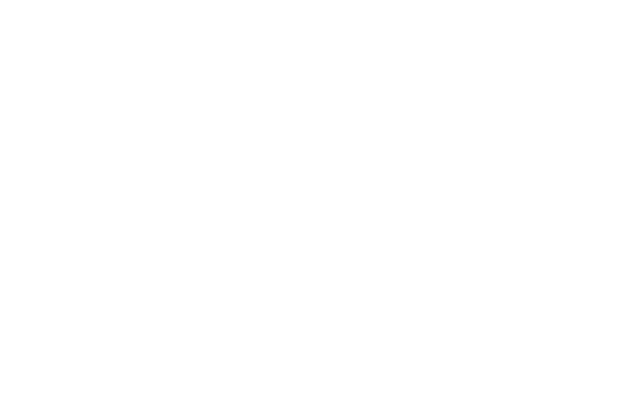
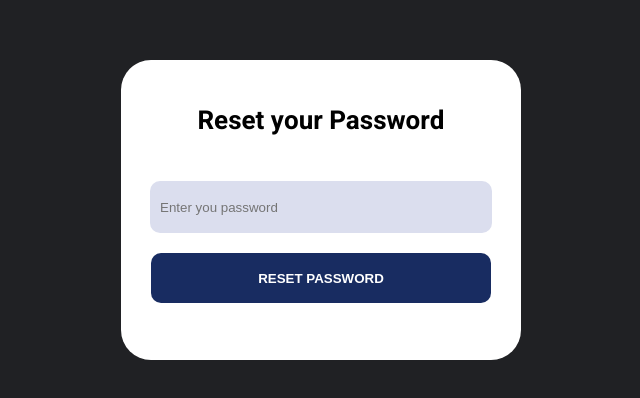
Before and after one commit to Pamudi05/Camp-E-commerce, a React (Create React App) app in the folder frontend/: page /resetpassword in a window 1280 px wide. Before the commit this address had no page. Shown: the part 190-588 px from the top of the page, without its empty margins (319-959 px from the left). Built offline with nearby package versions, Linux system fonts and the light colour scheme.

Commit message:
resetpassword ui

```diff
--- a/frontend/src/App.tsx
+++ b/frontend/src/App.tsx
@@ -14,6 +14,7 @@ import HomePage from './pages/home/HomePage';
 import AboutUs from './pages/about/AboutUs';
 import ForgotPasswordPage from './pages/forgotpassword/ForgotPasswordPage';
 import OTPPage from './pages/forgotpassword/OTPPage';
+import ResetPasswordPage from './pages/forgotpassword/ResetPasswordPage';
 
 function App() {
   return (
@@ -23,6 +24,7 @@ function App() {
           <Route path='/register' element={<RegisterPage />} />
           <Route path='/forgotpassword' element={<ForgotPasswordPage />} />
           <Route path='/otp' element={<OTPPage />} />
+          <Route path='/resetpassword' element={<ResetPasswordPage />} />
           <Route path='/layout' element={<LayoutPage />} />
           <Route path='/homepage' element={<HomePage />} />
           <Route path='/aboutUs' element={<AboutUs />} />
--- a/frontend/src/pages/Login/LoginPage.css
+++ b/frontend/src/pages/Login/LoginPage.css
@@ -62,7 +62,7 @@
   color: #e74c3c;
   font-size: 10px;
   margin: 0;
-  width: 88%;
+  width: 85% !important;
 }
 
 .loginRight .textfile-box .textfield {
@@ -145,7 +145,7 @@
   }
 
   .loginRight .forgot-box {
-    padding-right: 22%;
+    padding-right: 8%;
   }
 
   .loginRight .button-box .button {
@@ -177,8 +177,4 @@
   .loginRight .button-box .button {
     width: 240px;
   }
-
-  .loginRight .forgot-box {
-    padding-right: 10%;
-  }
 }
--- a/frontend/src/pages/Login/LoginPage.tsx
+++ b/frontend/src/pages/Login/LoginPage.tsx
@@ -59,17 +59,13 @@ const LoginPage = () => {
       setPasswordError(isPasswordValid ? "" : "Password is required");
 
       if (isEmailValid && isPasswordValid) {
-        const response = await axios.post(
-          "http://localhost:5000/api/v1/auth/login",
-          {
-            email,
-            password,
-          },
-        );
+        await axios.post("http://localhost:5000/api/v1/auth/login", {
+          email,
+          password,
+        });
 
         toast.success("User Login Succefully");
         navigate("/layout");
-        return response.data;
       }
     } catch (error) {
       toast.error("Login Failed");
@@ -77,9 +73,9 @@ const LoginPage = () => {
     }
   };
 
-  const handleForgotPassword = ()=>{
-    navigate('/forgotpassword')
-  }
+  const handleForgotPassword = () => {
+    navigate("/forgotpassword");
+  };
 
   return (
     <div className="loginOuter">
@@ -99,8 +95,8 @@ const LoginPage = () => {
             {emailTouched && emailError && (
               <p className="error-text">{emailError}</p>
             )}
-            </div>
-            <div className="textfile-box">
+          </div>
+          <div className="textfile-box">
             <TextField
               className="textfield"
               type="password"
--- a/frontend/src/pages/forgotpassword/OTPPage.tsx
+++ b/frontend/src/pages/forgotpassword/OTPPage.tsx
@@ -36,7 +36,7 @@ const OTPPage = () => {
       });
 
       toast.success("OTP verified!");
-      navigate("/reset-password");
+      navigate("/resetpassword");
     } catch (error: any) {
       toast.error(error.response?.data?.message || "Invalid OTP");
     }
--- /dev/null
+++ b/frontend/src/pages/forgotpassword/ResetPasswordPage.tsx
@@ -0,0 +1,87 @@
+import { useState } from "react";
+import TextField from "../../components/input/TextField";
+import "./ForgotPassword.css";
+import Button from "../../components/button/Button";
+import { useNavigate } from "react-router-dom";
+import axios from "axios";
+import { toast } from "react-toastify";
+
+const ResetPasswordPage = () => {
+  const navigate = useNavigate();
+  const [password, setPassword] = useState("");
+  const [passwordError, setPasswordError] = useState("");
+  const [passwordTouched, setPasswordTouched] = useState(false);
+
+  const validatePassword = (password: string) => {
+    const passwordRegex = /^(?=.*[a-z])(?=.*[A-Z])(?=.*\d)(?=.*[\W_]).{8,}$/;
+    return passwordRegex.test(password);
+  };
+
+  const handlePasswordError = () => {
+    setPasswordTouched(true);
+
+    if (!validatePassword(password)) {
+      setPasswordError("Password must be at least 8 characters.");
+    } else {
+      setPasswordError("");
+    }
+  };
+
+  const email = localStorage.getItem("forgotEmail");
+
+  const handleReset = async () => {
+    try {
+      setPasswordTouched(true);
+
+      const isPasswordValid = validatePassword(password);
+
+      setPasswordError(isPasswordValid ? "" : "Password is required");
+
+      if (isPasswordValid) {
+        await axios.post("http://localhost:5000/api/v1/auth/resetpassword", {
+          email,
+          password,
+        });
+
+        toast.success("Password Reset Succefully");
+        navigate("/");
+      }
+    } catch (error: any) {
+      toast.error(error.response?.data?.message || "Failed Reset Password");
+    }
+  };
+
+  return (
+    <div className="forgotOuter">
+      <div className="forgotInner">
+        <h2>Reset your Password</h2>
+        <div className="textfile-box">
+          <TextField
+            className="textfield"
+            type="password"
+            placeholder="Enter you password"
+            value={password}
+            onChange={(e) => {
+              setPassword(e.target.value);
+              setPasswordError("");
+            }}
+            onBlur={handlePasswordError}
+          />
+          {passwordTouched && passwordError && (
+            <p className="error-text">{passwordError}</p>
+          )}
+        </div>
+        <div className="button-box">
+          <Button
+            className="button"
+            type="submit"
+            name="RESET PASSWORD"
+            onButtonClick={handleReset}
+          />
+        </div>
+      </div>
+    </div>
+  );
+};
+
+export default ResetPasswordPage;
```
Also changed, not shown: frontend/src/pages/forgotpassword/ResetPassword.tsx (deleted).
